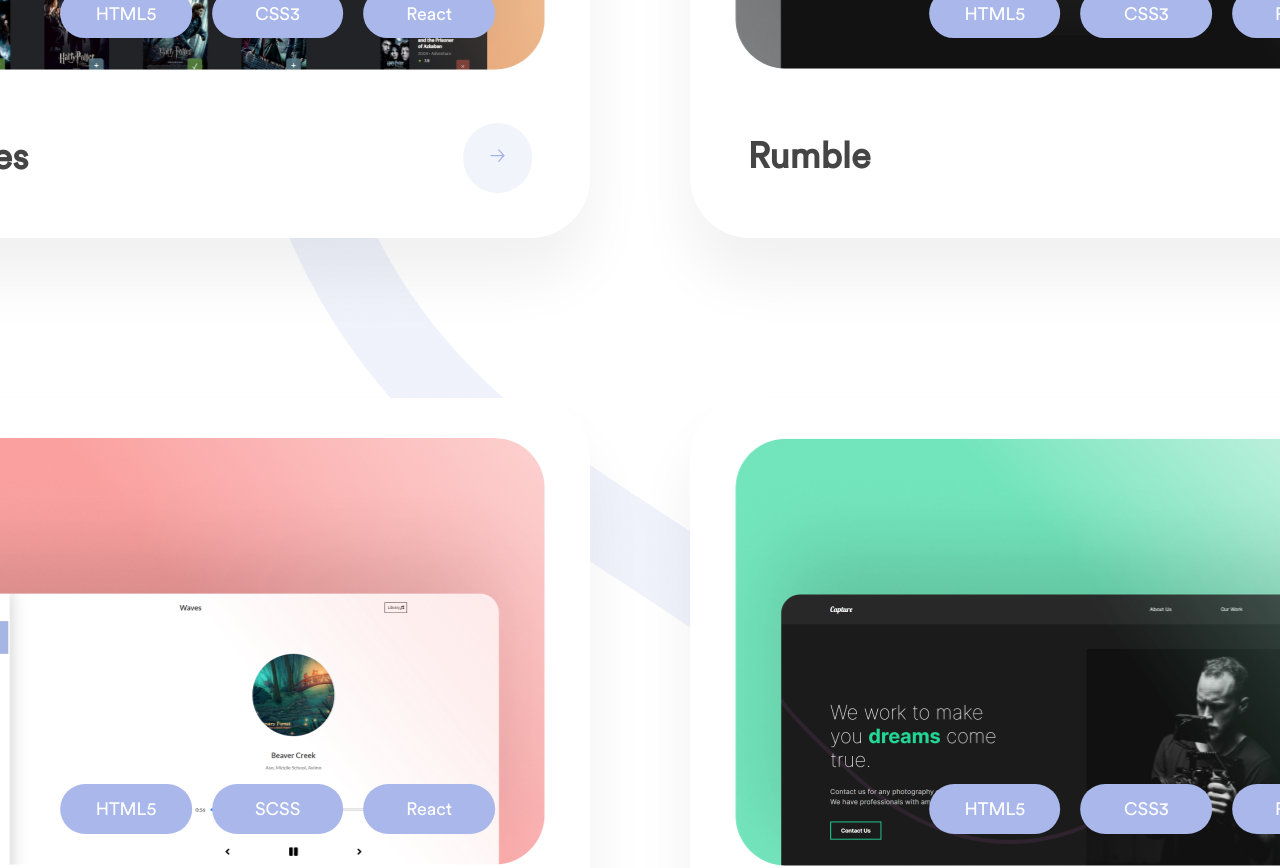
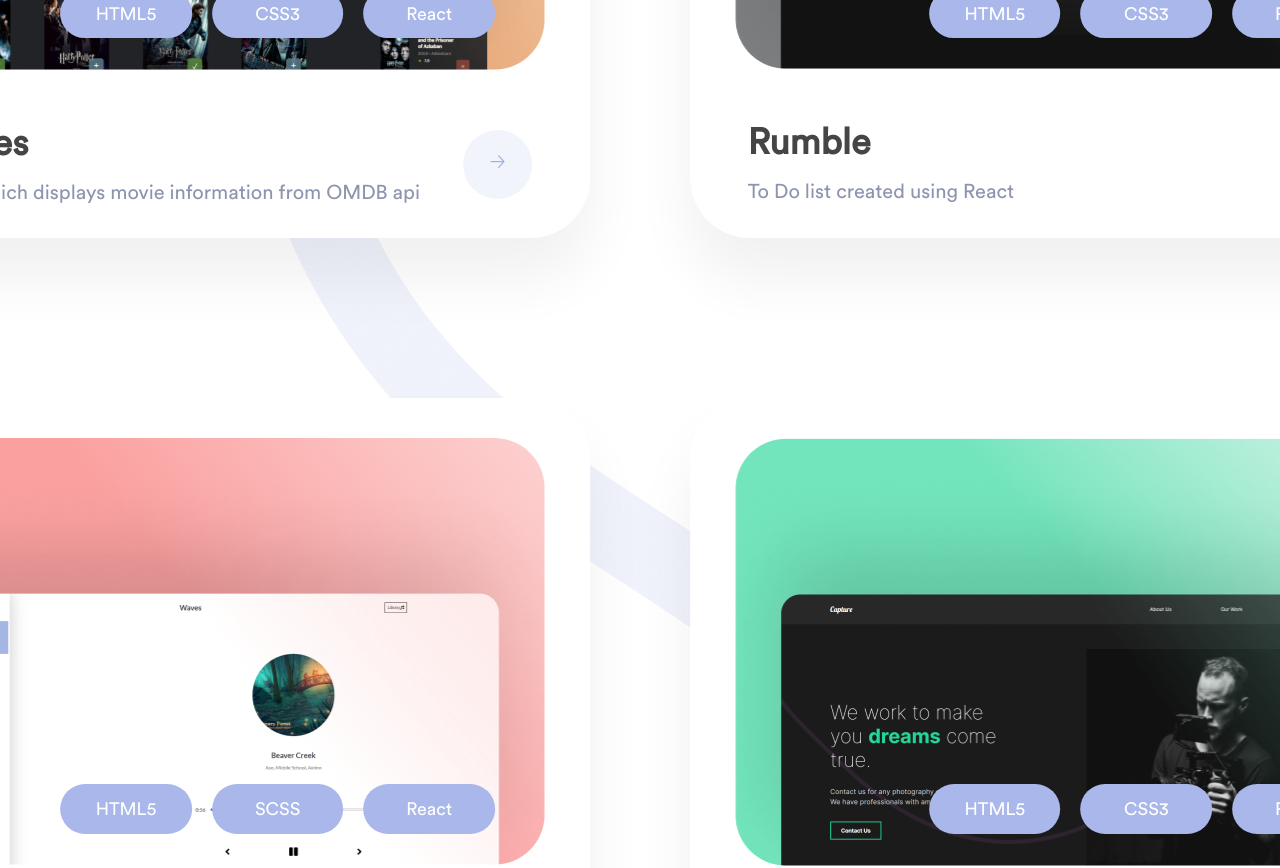
Before and after one commit to ameer-ahmad/ameer-ahmad.github.io, a React (Create React App) app: page / in a window 1280 px wide. Shown: the part 1340-2208 px from the top of the page. Built offline with nearby package versions, Linux system fonts and the light colour scheme.

Commit message:
updated project cards to include short description

```diff
--- a/src/App.css
+++ b/src/App.css
@@ -171,6 +171,12 @@ body {
 .projectBottom h3 {
   font-size: 3.6rem;
   color: #454545;
+}
+
+.projectBottom p {
+  font-size: 2rem;
+  color: #8d94b0;
+  margin-top: 1.5rem;
 }
 
 .projectBottom button {
--- a/src/components/Modal2.js
+++ b/src/components/Modal2.js
@@ -15,7 +15,7 @@ const Modal2 = () => {
             <div className="modalBottom">
                 <div className="modalSide">
                     <h3>Rumble</h3>
-                    <p>&#8226;&nbsp; ToDo list created using React<br/>&#8226;&nbsp; Ability to add, complete, and remove tasks<br/>&#8226;&nbsp; Tasks can be sorted into all, todo, and completed categories</p>
+                    <p>&#8226;&nbsp; To Do list created using React<br/>&#8226;&nbsp; Ability to add, complete, and remove tasks<br/>&#8226;&nbsp; Tasks can be sorted into all, todo, and completed categories</p>
                 </div>
                 <div className="modalButtons">
                     <a href="https://github.com/ameer-ahmad/rumble" target="blank"><i className="fab fa-github"></i></a>
--- a/src/components/ProjectCard.js
+++ b/src/components/ProjectCard.js
@@ -1,6 +1,6 @@
 import React from 'react';
 
-const ProjectCard = ({ name, languages, showModal, image }) => {
+const ProjectCard = ({ name, languages, showModal, image, desc }) => {
     console.log(image)
     return (
         <div className="projectCard" onClick={showModal}>
@@ -13,7 +13,10 @@ const ProjectCard = ({ name, languages, showModal, image }) => {
                 </ul>
             </div>
             <div className="projectBottom">
-                <h3>{name}</h3>
+                <div>
+                    <h3>{name}</h3>
+                    <p>{desc}</p>
+                </div>
                 <button>🡢</button>
             </div>
         </div>
--- a/src/components/Projects.js
+++ b/src/components/Projects.js
@@ -76,10 +76,10 @@ const Projects = () => {
     return (
         <>
             <div className="projects">
-                <ProjectCard showModal={showModal1} name="Shoppies" languages={['HTML5', 'CSS3', 'React']} image={shoppies} />
-                <ProjectCard showModal={showModal2} name="Rumble" languages={['HTML5', 'CSS3', 'React']} image={rumble}/>
-                <ProjectCard showModal={showModal3} name="Waves" languages={['HTML5', 'SCSS', 'React']} image={waves} />
-                <ProjectCard showModal={showModal4} name="Capture" languages={['HTML5', 'CSS3', 'React']} image={capture} />
+                <ProjectCard desc="React app which displays movie information from OMDB api" showModal={showModal1} name="Shoppies" languages={['HTML5', 'CSS3', 'React']} image={shoppies} />
+                <ProjectCard desc="To Do list created using React" showModal={showModal2} name="Rumble" languages={['HTML5', 'CSS3', 'React']} image={rumble}/>
+                <ProjectCard desc="Music Player created using React" showModal={showModal3} name="Waves" languages={['HTML5', 'SCSS', 'React']} image={waves} />
+                <ProjectCard desc="Videography portfolio site created using React" showModal={showModal4} name="Capture" languages={['HTML5', 'CSS3', 'React']} image={capture} />
             </div>
             <img className="backgroundProjects" src={backgroundProjects}/>
             <Modal1/>
```
